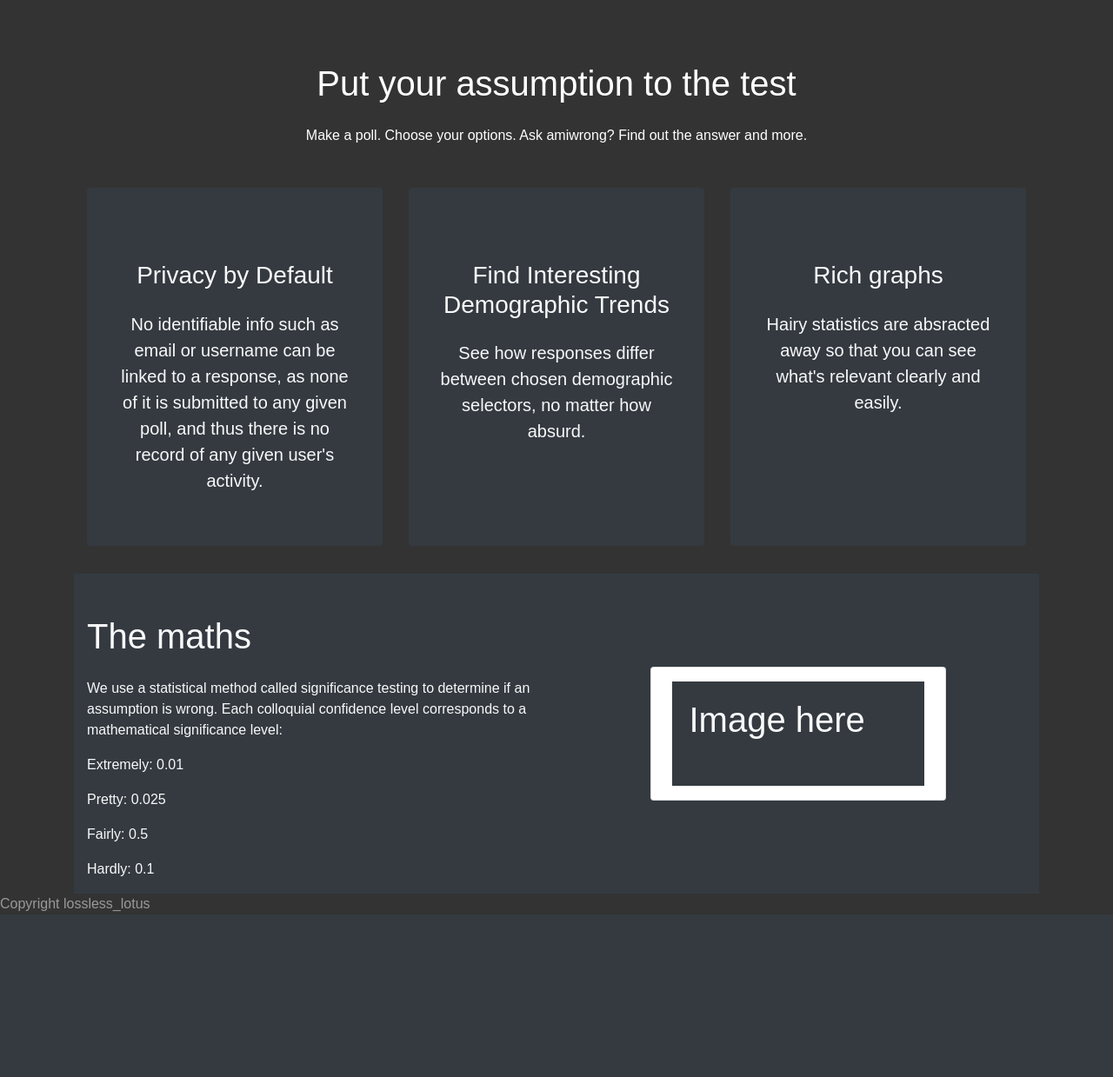
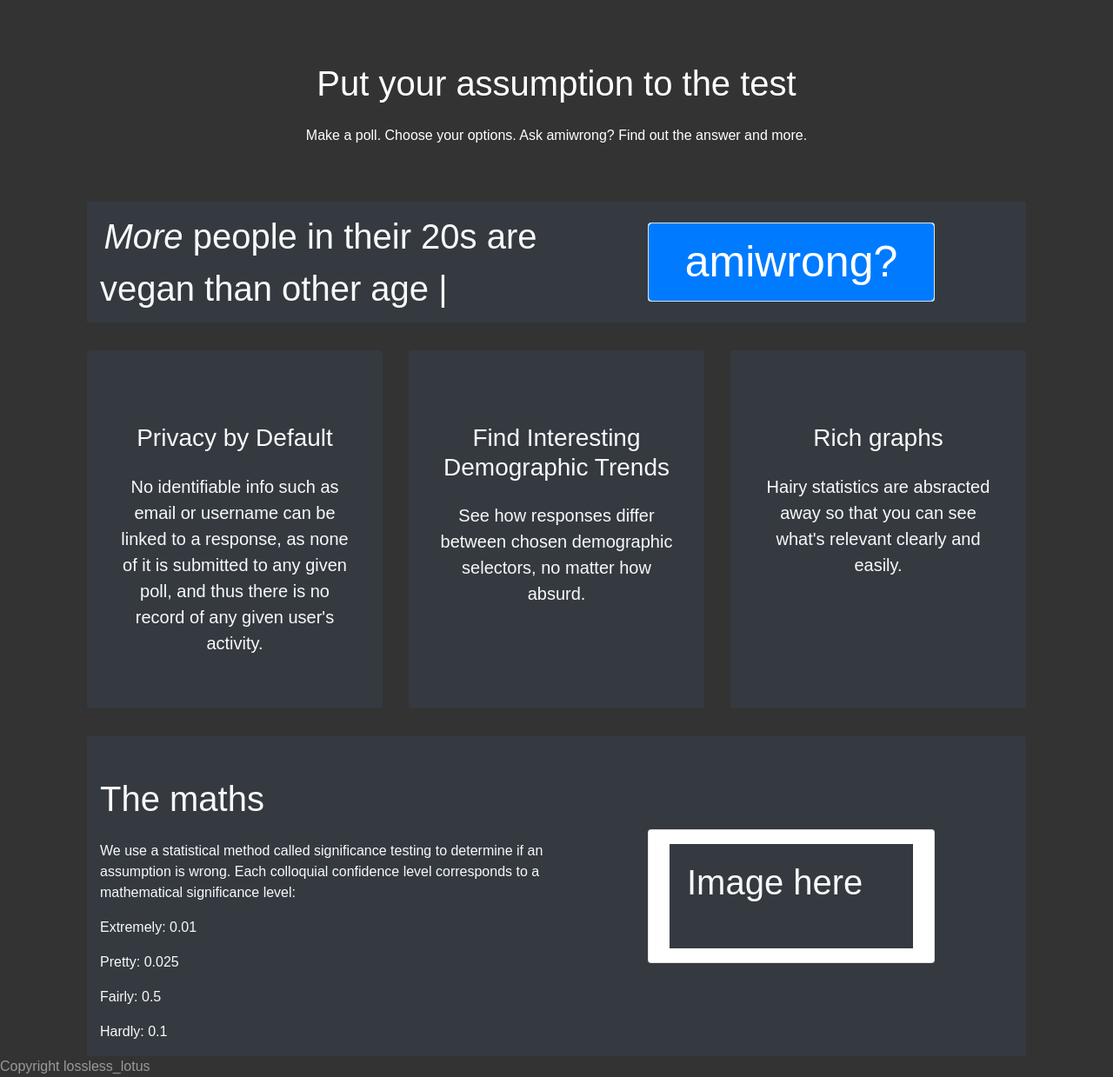
Before and after one commit to PerfectPickle/amiwrong, a Flask app: page /login in a window 1280 px wide. Shown: the part 68-1307 px from the top of the page at 87% size. Before the commit the page ends 1120 px from the top, so only its background shows below. Run offline with Flask 3, Linux system fonts and the light colour scheme; some libraries are stand-ins or nearby versions.

Commit message:
Add typedjs effec to index, and tidy up index a bit

```diff
--- a/static/css/styles.css
+++ b/static/css/styles.css
@@ -0,0 +1,8 @@
+#home-typed,
+.typed-cursor {
+	font-size: 40px;
+}
+
+.btn {
+	font-size: 50px;
+}
--- a/templates/index.html
+++ b/templates/index.html
@@ -5,6 +5,8 @@ Home
 {% endblock %}
 
 {% block main %}
+<script src="https://unpkg.com/typed.js@2.0.16/dist/typed.umd.js"></script>
+
 <section class="pt-5">
     <div class="container">
         <div class="row justify-content-center text-center">
@@ -14,6 +16,27 @@ Home
                 </p>
             </div>
         </div>
+
+        <section class="pt-5">
+            <div class="container">
+                <div class="row align-items-center bg-dark text-light">
+                    <div class="col-md-6"><img src="" alt="" />
+                        <span id="home-typed">
+                        </span>
+                    </div>
+                    <div class="col-md-6 col-xl-4 offset-xl-1">
+                        <div class="card box-shadow-rb my-4">
+
+                            <button type="button" class="btn btn-primary">
+                                amiwrong?
+                            </button>
+
+                        </div>
+                    </div>
+                </div>
+            </div>
+        </section>
+
         <div class="row row-cols-1 row-cols-md-2 row-cols-xl-3 g-4 mt-3 text-center">
             <div class="col">
                 <div class="card py-4 px-3 mt-3 h-100 box-shadow-all border-0 bg-dark text-light">
@@ -45,8 +68,6 @@ Home
                 </div>
             </div>
         </div>
-    </div>
-</section>
 
         <section class="pt-5">
             <div class="container">
@@ -54,8 +75,10 @@ Home
                     <div class="col-md-6"><img src="" alt="" />
                         <h1 class="display-5 lh-sm my-4">The maths
                         </h1>
-                <p class="fs-1">We use a statistical method called significance testing to determine if an assumption
-                    is wrong. Each colloquial confidence level corresponds to a mathematical significance level:</p>
+                        <p class="fs-1">We use a statistical method called significance testing to determine if an
+                            assumption
+                            is wrong. Each colloquial confidence level corresponds to a mathematical significance level:
+                        </p>
                         <p class="fs-1">Extremely: 0.01</p>
                         <p class="fs-1">Pretty: 0.025</p>
                         <p class="fs-1">Fairly: 0.5</p>
@@ -71,5 +94,16 @@ Home
                 </div>
             </div>
         </section>
+    </div>
+</section>
+
+<script>
+    var typed = new Typed('#home-typed', {
+        strings: ['<i>Most</i> people prefer Stone Ocean to Golden Wind.', '<i>More</i> people in their 20s are vegan than other age groups.', 'People with cats are <i>likelier</i> to enjoy pineapple on pizza'],
+        typeSpeed: 50,
+        loop: true,
+        backSpeed: 50,
+    });
+</script>
 
 {% endblock %}
--- a/templates/layout.html
+++ b/templates/layout.html
@@ -6,6 +6,8 @@
     <meta name="viewport" content="width=device-width, initial-scale=1.0">
     <title>amiwrong | {% block title %}{% endblock %}</title>
     <link rel="stylesheet" href="https://maxcdn.bootstrapcdn.com/bootstrap/4.5.2/css/bootstrap.min.css">
+
+    <link rel="stylesheet" href="static/css/styles.css">
 
     <style>
         body {
```
Also changed, not shown: templates/login.html (added, +8 -0 lines). Lines whose indentation alone changed are shown as unchanged.
